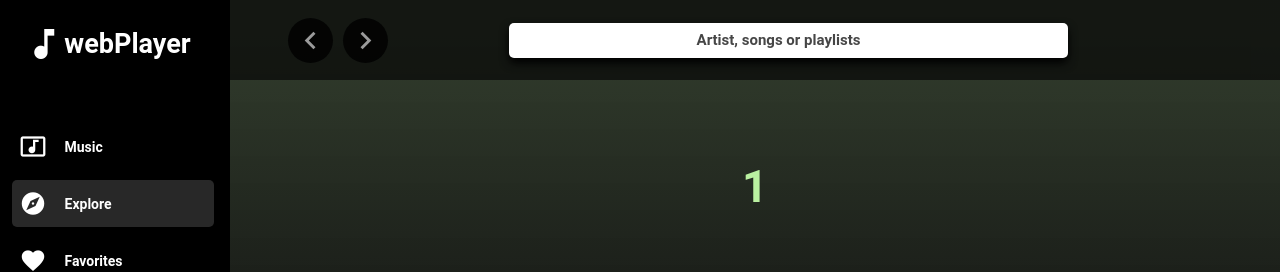
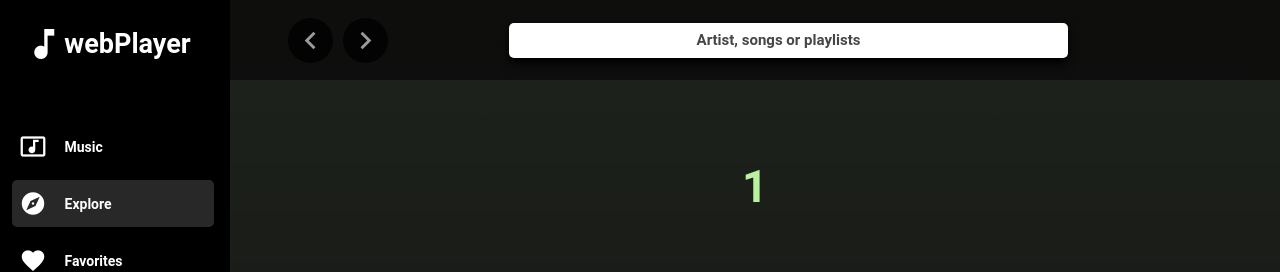
Before and after one commit to coderINcheif/webPlayer, an Angular app: page /explore/1 in a window 1280 px wide. Shown: the top 272 px of the page. Built offline with nearby package versions, Linux system fonts and the light colour scheme.

Commit message:
improvd gradient and parallex

```diff
--- a/src/app/explore/genere-music/genere-music.component.scss
+++ b/src/app/explore/genere-music/genere-music.component.scss
@@ -1,6 +1,5 @@
 div {
   padding: 80px 60px 0 60px;
-  // background-blend-mode: color-dodge;
   h1 {
     // width: 100%;
     font-family: 'roboto', sans-serif;
@@ -8,10 +7,14 @@ div {
     text-align: center;
     padding: 80px 0 0 0;
     margin: 0 0 80px 0;
+    position: relative;
+    z-index: 0;
     // margin: 0;
   }
 
   app-horizontal-list {
     margin-top: 0;
+    position: relative;
+    z-index: 1;
   }
 }
--- a/src/app/explore/genere-music/genere-music.component.ts
+++ b/src/app/explore/genere-music/genere-music.component.ts
@@ -22,8 +22,8 @@ export class GenereMusicComponent implements AfterViewInit, OnInit {
 
   title: string;
   color: string;
-  gradientOpacity = 0.2;
-  gradientExtent = 400;
+  gradientOpacity = 0.08;
+  gradientExtent = 800;
   constructor(
     private paramsService: ParameterService,
     private genereMusicService: GenereMusicService,
@@ -54,9 +54,9 @@ export class GenereMusicComponent implements AfterViewInit, OnInit {
   applyStyle(value: number) {
     value = -1 * value;
     const scrollPosition = `translateY(${value - value / 2}px)`;
-    const opacity = 1 - value / 160;
-    this.gradientOpacity = 0.2 - value / 1000;
-    this.gradientExtent = 400 + (value + value * 0.2);
+    const opacity = 1 - value / 600;
+    this.gradientOpacity = 0.08 - value / 5000;
+    this.gradientExtent = 800 + (value + value * 1.5);
 
     this.heading.nativeElement.style.transform = scrollPosition;
     this.heading.nativeElement.style.opacity = opacity;
```
